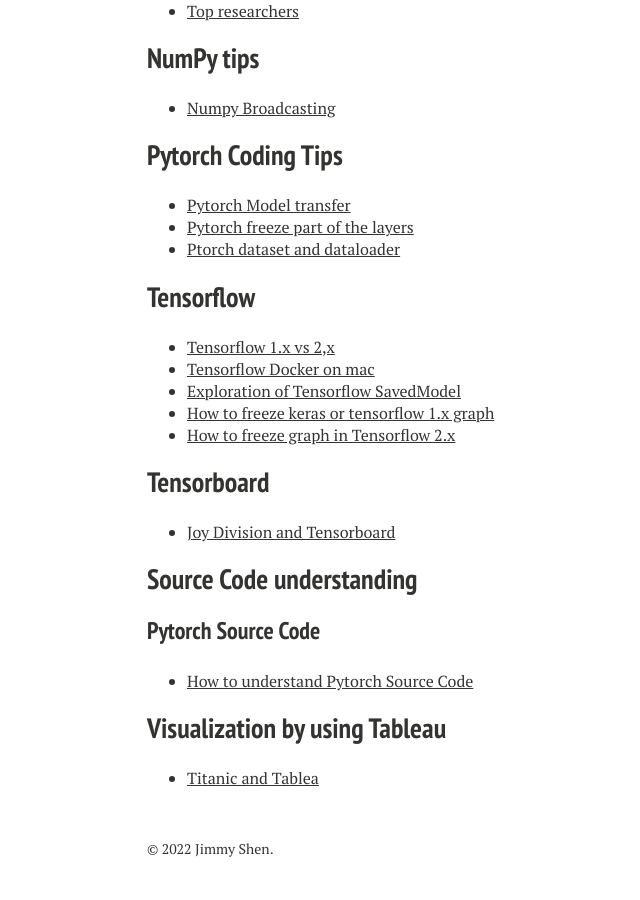
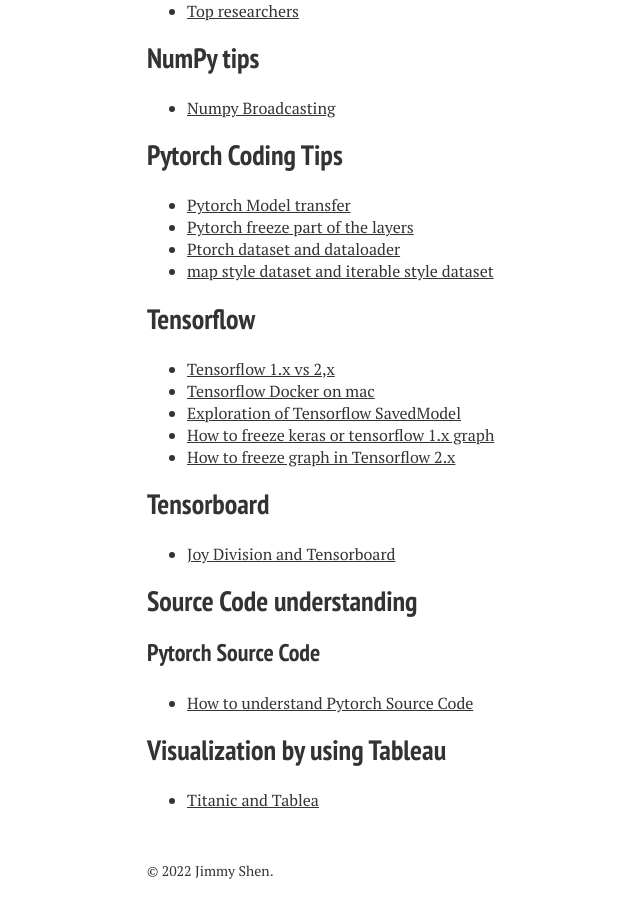
Before and after one commit to xiaokeshen/xiaokeshen.github.io, a Jekyll site: the page built from DataScience/index.md, in a window 1280 px wide and 900 px high, scrolled down 1811 px. Shown: the whole window, without its empty margins (173-813 px from the left). Built offline with Jekyll 4.4.1, drawn with Linux system fonts in a browser that asks for light colours; nearby versions of some CDN libraries.

Commit message:
Add dataset two styles

```diff
--- a/DataScience/index.md
+++ b/DataScience/index.md
@@ -69,6 +69,7 @@
 - [Pytorch Model transfer](https://medium.com/@jim.morris.shen/pytorch-model-transfer-b0657879791d?source=friends_link&sk=8faae22b738d72c38bcb1dc0613f55c0)
 - [Pytorch freeze part of the layers](https://medium.com/@jim.morris.shen/pytorch-freeze-part-of-the-layers-4554105e03a6?source=friends_link&sk=20df07ebc5848050e68efe27b03ad37f)
 - [Ptorch dataset and dataloader](https://jimmy-shen.medium.com/dataloader-and-dataset-in-pytorch-6ccc1ebfcb70)
+- [map style dataset and iterable style dataset](https://jimmy-shen.medium.com/map-style-dataset-and-iterable-style-dataset-91b392f40c67)
 
 ## Tensorflow
 - [Tensorflow 1.x vs 2,x](https://medium.com/@jim.morris.shen/tensorflow-1-x-vs-2-x-4acaf509f2ef?sk=b33531141128d8c437445b98710e12ae)
```
